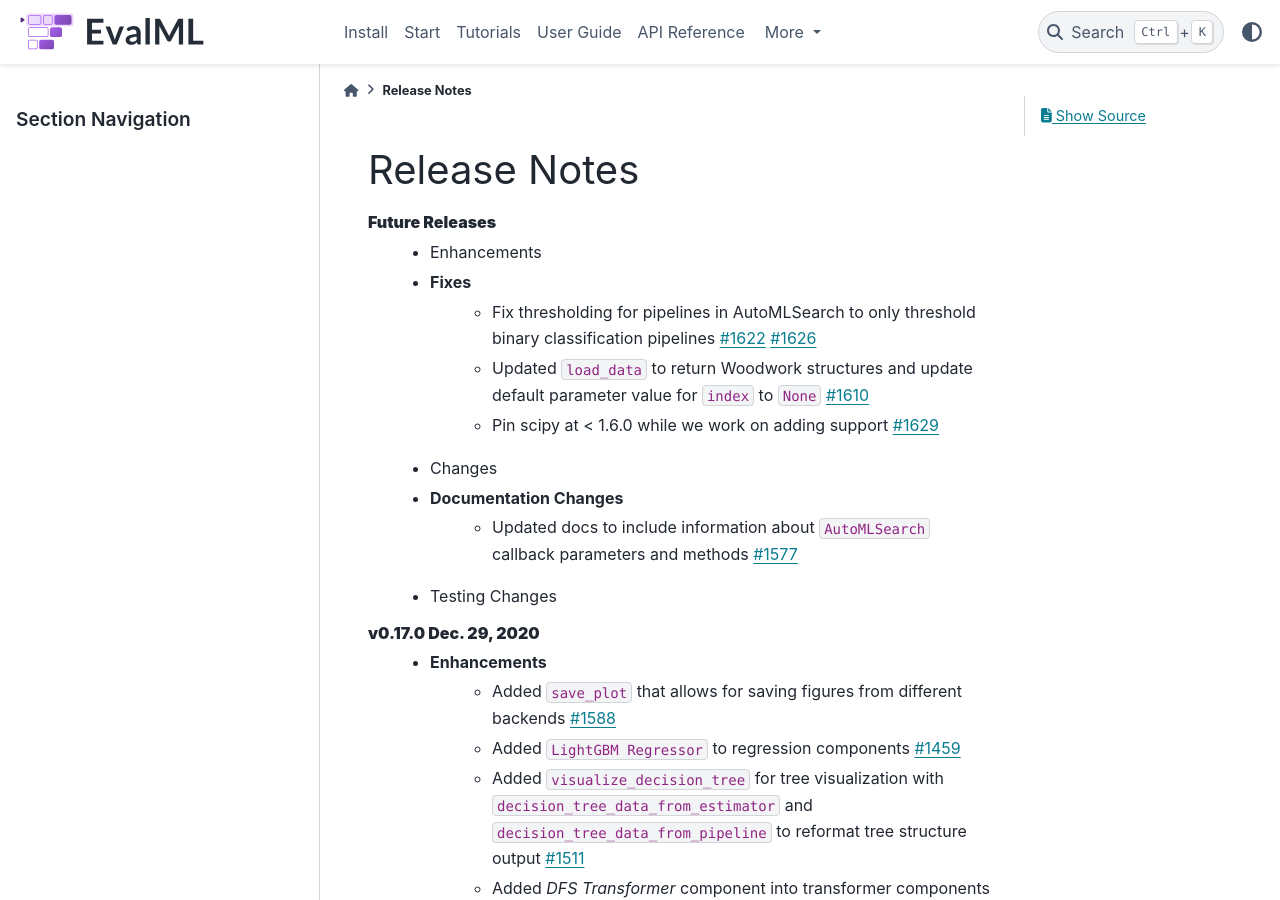
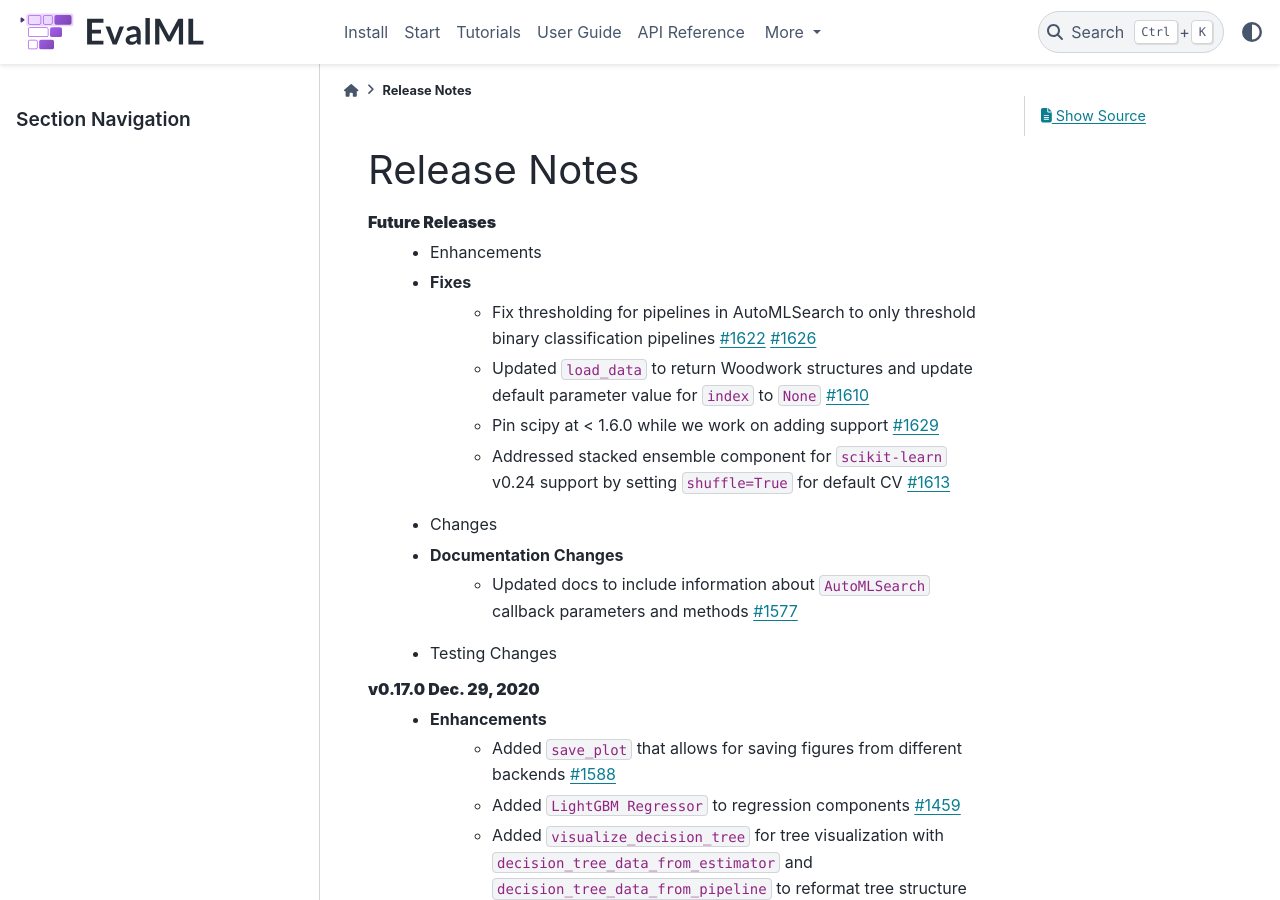
Before and after one commit to alteryx/evalml, a Sphinx documentation site: the page built from docs/source/release_notes.rst, in a window 1280 px wide and 900 px high. Built offline with Sphinx 7.4.7 and the PyData theme 0.15.4, drawn with Linux system fonts in a browser that asks for light colours; comment, search, counter and statistics services are not loaded.

Commit message:
release notes

```diff
--- a/docs/source/release_notes.rst
+++ b/docs/source/release_notes.rst
@@ -7,6 +7,7 @@ Release Notes
         * Fix thresholding for pipelines in AutoMLSearch to only threshold binary classification pipelines :pr:`1622` :pr:`1626`
         * Updated ``load_data`` to return Woodwork structures and update default parameter value for ``index`` to ``None`` :pr:`1610`
         * Pin scipy at < 1.6.0 while we work on adding support :pr:`1629`
+        * Addressed stacked ensemble component for ``scikit-learn`` v0.24 support by setting ``shuffle=True`` for default CV :pr:`1613`
     * Changes
     * Documentation Changes
         * Updated docs to include information about ``AutoMLSearch`` callback parameters and methods :pr:`1577`
```
